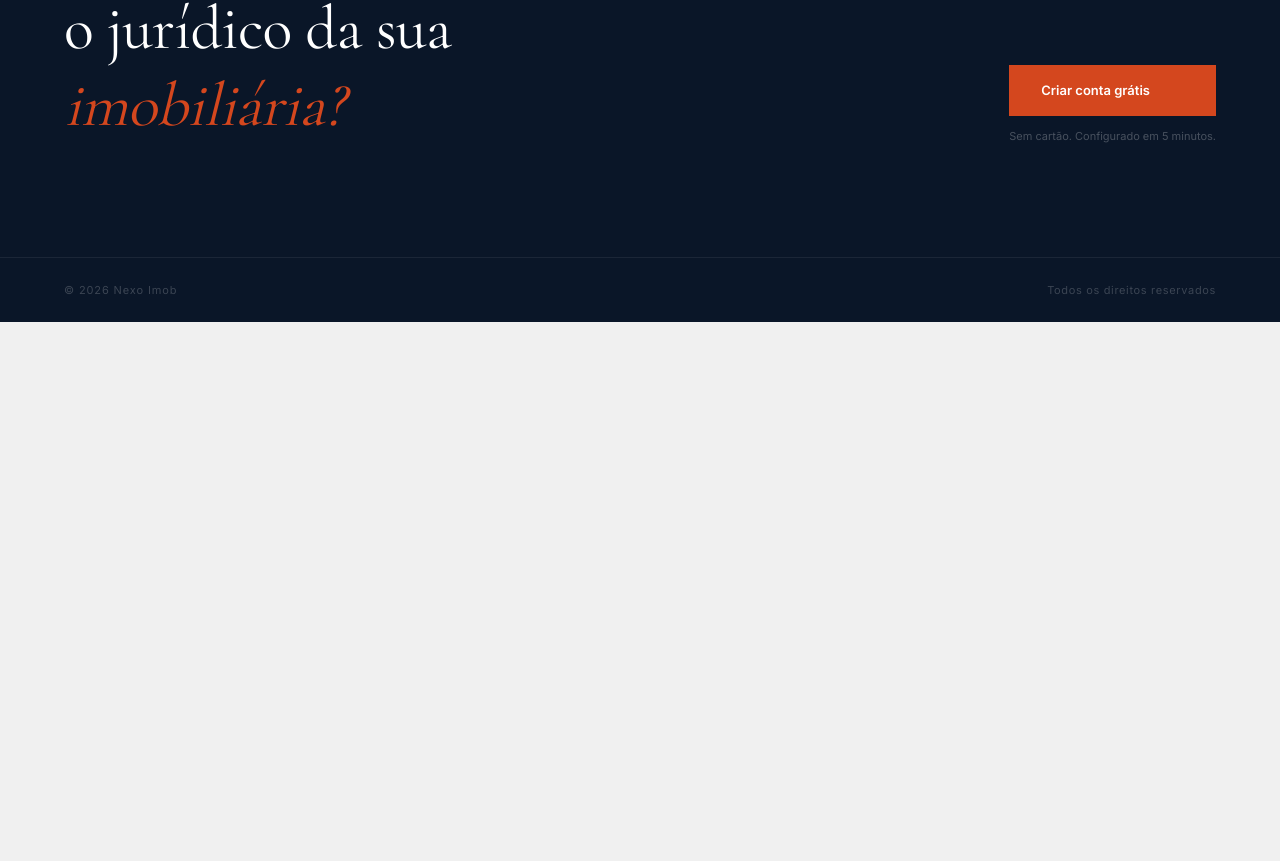
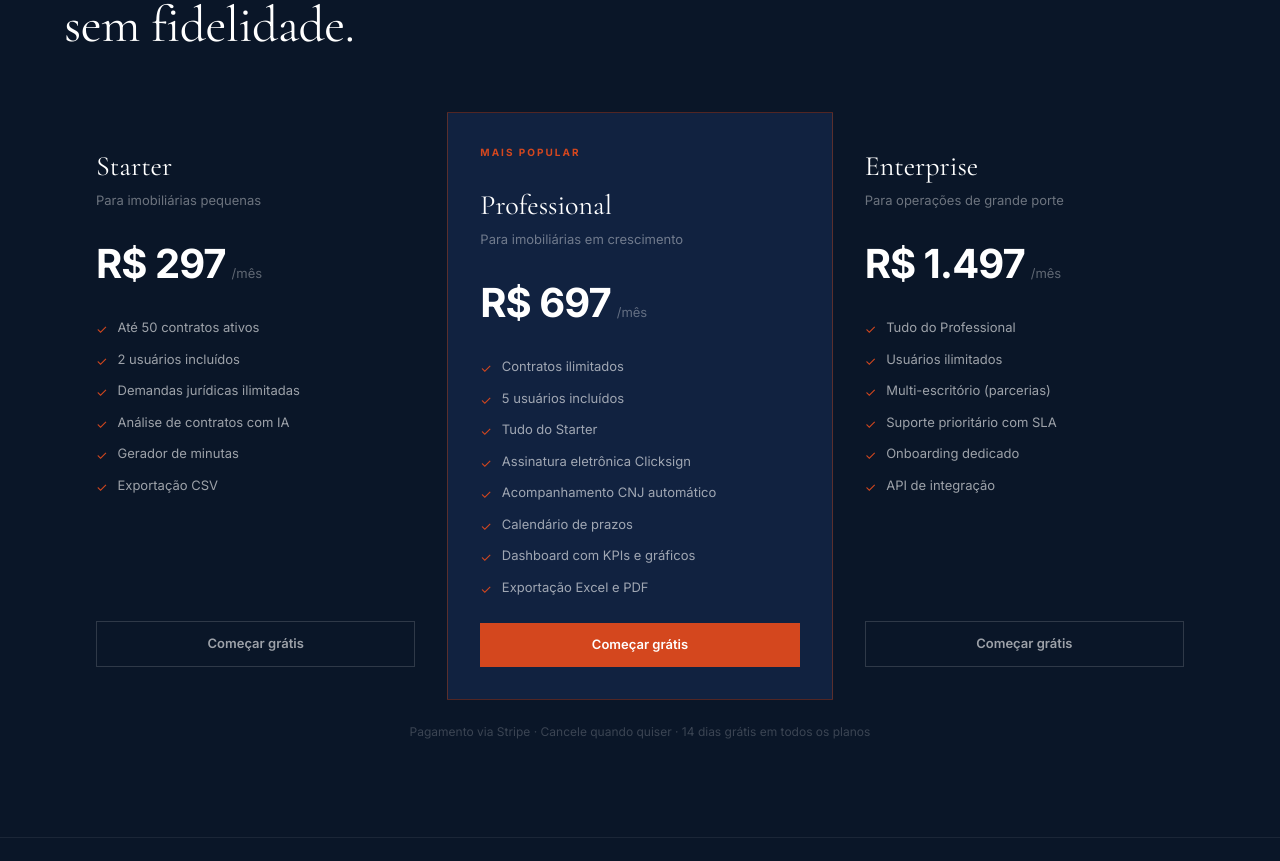
Before and after one commit to NexoParental/nexo-imob, a Next.js app: page / in a window 1280 px wide. Shown: the part 1619-2480 px from the top of the page. Before the commit the page ends 1941 px from the top, so only its background shows below. Built offline with nearby package versions, Linux system fonts and the light colour scheme.

Commit message:
feat: seção de preços na landing page (Starter, Professional, Enterprise)

```diff
--- a/app/page.tsx
+++ b/app/page.tsx
@@ -144,6 +144,122 @@ export default function LandingPage() {
       {/* ── DIVISOR ── */}
       <div style={{ borderTop: '1px solid rgba(255,255,255,0.07)' }} />
 
+      {/* ── PREÇOS ── */}
+      <section className="max-w-7xl mx-auto px-8 md:px-16 py-24">
+        <div className="mb-14">
+          <p className="text-[11px] font-semibold tracking-[0.25em] uppercase mb-4" style={{ color: '#D4471E' }}>
+            Planos
+          </p>
+          <h2
+            className="font-normal leading-tight"
+            style={{ fontFamily: 'var(--font-cormorant), Georgia, serif', fontSize: 'clamp(36px, 4vw, 54px)', letterSpacing: '-0.01em' }}
+          >
+            Simples, transparente,<br />sem fidelidade.
+          </h2>
+        </div>
+
+        <div className="grid grid-cols-1 md:grid-cols-3 gap-px" style={{ background: 'rgba(255,255,255,0.06)' }}>
+          {[
+            {
+              nome: 'Starter',
+              preco: 'R$ 297',
+              descricao: 'Para imobiliárias pequenas',
+              recursos: [
+                'Até 50 contratos ativos',
+                '2 usuários incluídos',
+                'Demandas jurídicas ilimitadas',
+                'Análise de contratos com IA',
+                'Gerador de minutas',
+                'Exportação CSV',
+              ],
+              destaque: false,
+            },
+            {
+              nome: 'Professional',
+              preco: 'R$ 697',
+              descricao: 'Para imobiliárias em crescimento',
+              recursos: [
+                'Contratos ilimitados',
+                '5 usuários incluídos',
+                'Tudo do Starter',
+                'Assinatura eletrônica Clicksign',
+                'Acompanhamento CNJ automático',
+                'Calendário de prazos',
+                'Dashboard com KPIs e gráficos',
+                'Exportação Excel e PDF',
+              ],
+              destaque: true,
+            },
+            {
+              nome: 'Enterprise',
+              preco: 'R$ 1.497',
+              descricao: 'Para operações de grande porte',
+              recursos: [
+                'Tudo do Professional',
+                'Usuários ilimitados',
+                'Multi-escritório (parcerias)',
+                'Suporte prioritário com SLA',
+                'Onboarding dedicado',
+                'API de integração',
+              ],
+              destaque: false,
+            },
+          ].map((p) => (
+            <div
+              key={p.nome}
+              className="flex flex-col p-8 gap-6"
+              style={{
+                background: p.destaque ? '#112240' : '#0A1628',
+                outline: p.destaque ? '1px solid rgba(212,71,30,0.35)' : undefined,
+              }}
+            >
+              {p.destaque && (
+                <div className="text-[10px] font-bold tracking-[0.2em] uppercase" style={{ color: '#D4471E' }}>
+                  Mais popular
+                </div>
+              )}
+              <div>
+                <div
+                  className="text-[28px] font-normal mb-1"
+                  style={{ fontFamily: 'var(--font-cormorant), Georgia, serif' }}
+                >
+                  {p.nome}
+                </div>
+                <div className="text-[13px]" style={{ color: 'rgba(255,255,255,0.4)' }}>{p.descricao}</div>
+              </div>
+              <div className="flex items-baseline gap-1.5">
+                <span className="text-[40px] font-bold tracking-tight">{p.preco}</span>
+                <span className="text-[13px]" style={{ color: 'rgba(255,255,255,0.35)' }}>/mês</span>
+              </div>
+              <ul className="flex-1 space-y-2.5">
+                {p.recursos.map((r) => (
+                  <li key={r} className="flex items-start gap-2.5 text-[13px]">
+                    <span className="mt-0.5 shrink-0" style={{ color: '#D4471E' }}>✓</span>
+                    <span style={{ color: 'rgba(255,255,255,0.6)' }}>{r}</span>
+                  </li>
+                ))}
+              </ul>
+              <Link
+                href="/cadastro"
+                className="block text-center text-[13px] font-semibold py-3 transition-colors"
+                style={p.destaque
+                  ? { background: '#D4471E', color: 'white' }
+                  : { border: '1px solid rgba(255,255,255,0.15)', color: 'rgba(255,255,255,0.6)' }}
+              >
+                Começar grátis
+              </Link>
+            </div>
+          ))}
+        </div>
+
+        <p className="text-center text-[12px] mt-6" style={{ color: 'rgba(255,255,255,0.2)' }}>
+          Pagamento via Stripe · Cancele quando quiser · 14 dias grátis em todos os planos
+        </p>
+      </section>
+
+      {/* ── DIVISOR ── */}
+      <div style={{ borderTop: '1px solid rgba(255,255,255,0.07)' }} />
+
       {/* ── CTA FINAL ── */}
       <section className="max-w-7xl mx-auto px-8 md:px-16 py-28 flex flex-col md:flex-row items-start md:items-end justify-between gap-10">
         <h2
```
